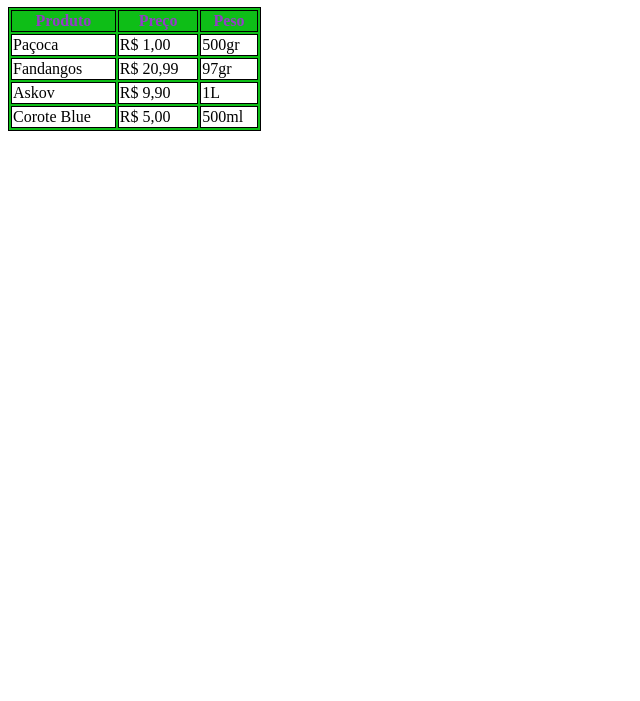
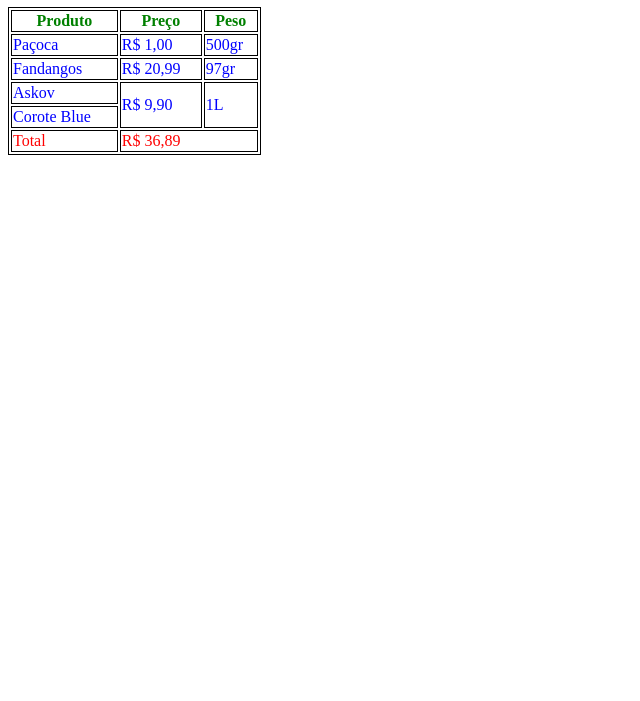
Before and after one commit to O-Chagas/PrjHelloWorld, a plain HTML site: page paginas/Tabelas.html in a window 1280 px wide. Shown: the part 99-800 px from the top of the page, without its empty margins (0-640 px from the left). Drawn offline with Linux system fonts and the light colour scheme.

Commit message:
thead, tbody e tfoot

```diff
--- a/paginas/Tabelas.html
+++ b/paginas/Tabelas.html
@@ -4,8 +4,18 @@
     <meta charset="UTF-8">
     <meta http-equiv="X-UA-Compatible" content="IE=edge">
     <meta name="viewport" content="width=device-width, initial-scale=1.0">
+    <!--
     <link rel="stylesheet" href="./../CSS/style.CSS">
+    -->
     <title>Tabela</title>
+
+    <style>
+        thead {color: green;}
+        tbody {color: blue;}
+        tfoot {color: red;}
+
+        table, th, td { border: 1px solid black;}
+    </style>
 </head>
 
  <!--
@@ -17,6 +27,7 @@
 </Style>
 -->
 
+
 <body>
 
     <a href="./../index.html">Voltar</a>
@@ -24,17 +35,21 @@
     <h1> <b>Tabela de Preços </b> </h1>
 
     <table style = "width: 20%;">
+        <thead>
             <tr>
                 <th> Produto </th>
                 <th> Preço </th>
                 <th> Peso </th>
             </tr>
+        </thead>
 
+        <tbody>
             <tr>
                 <td> Paçoca </td>
                 <td> R$ 1,00 </td>
                 <td> 500gr </td>
             </tr>
+
 
             <tr>
                 <td> Fandangos </td>
@@ -44,15 +59,27 @@
 
         <tr>
             <td> Askov </td>
-            <td> R$ 9,90 </td>
-            <td> 1L </td>
+            <td rowspan="2"> R$ 9,90 </td>
+            <td rowspan="2"> 1L </td>
         </tr>
 
         <tr>
             <td> Corote Blue </td>
-            <td> R$ 5,00 </td>
-            <td> 500ml </td>
+
         </tr>
+    </tbody>
+
+    <tfoot>
+        <tr>
+            <td> Total </td>
+            <td colspan="2"> R$ 36,89</td>
+
+        </tr>
+
+
+
+    </tfoot>
+
 
 
     </table>
```
Lines whose indentation alone changed are shown as unchanged.
